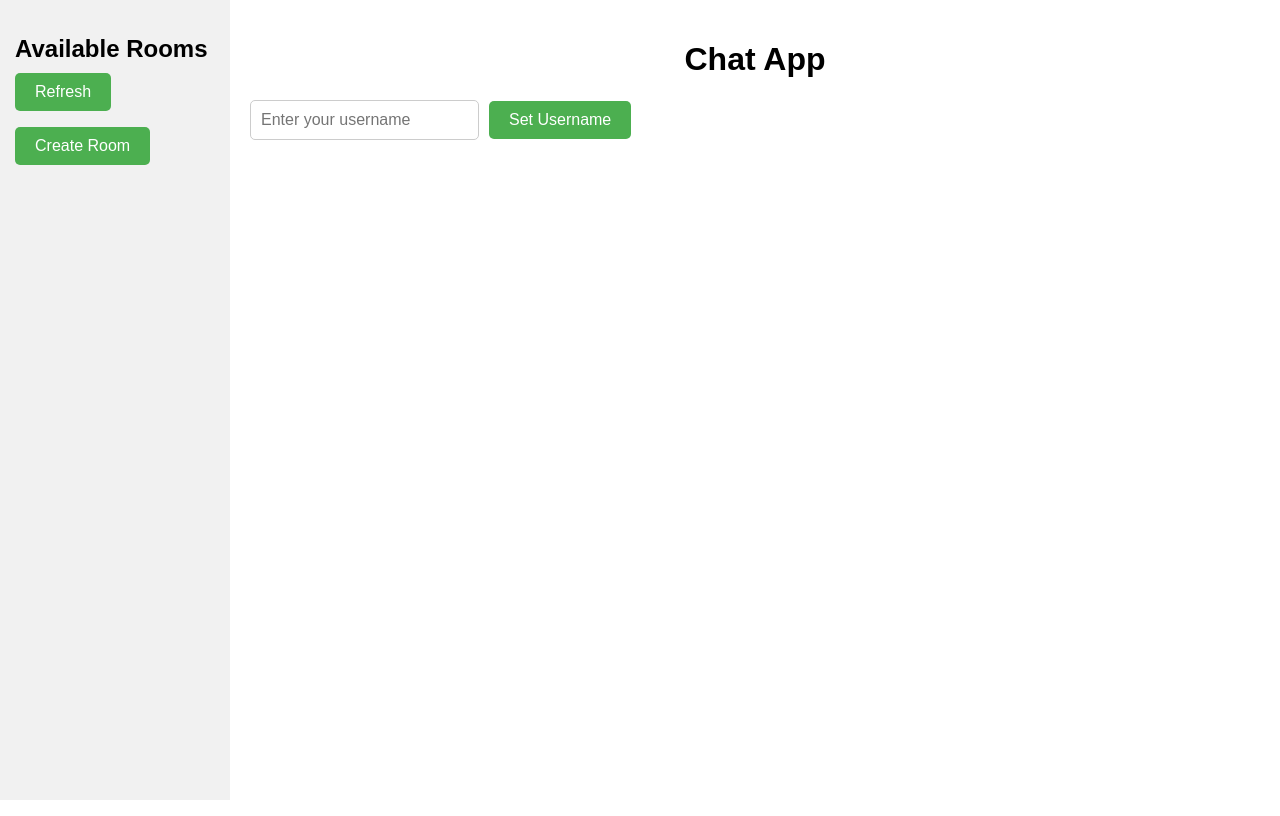
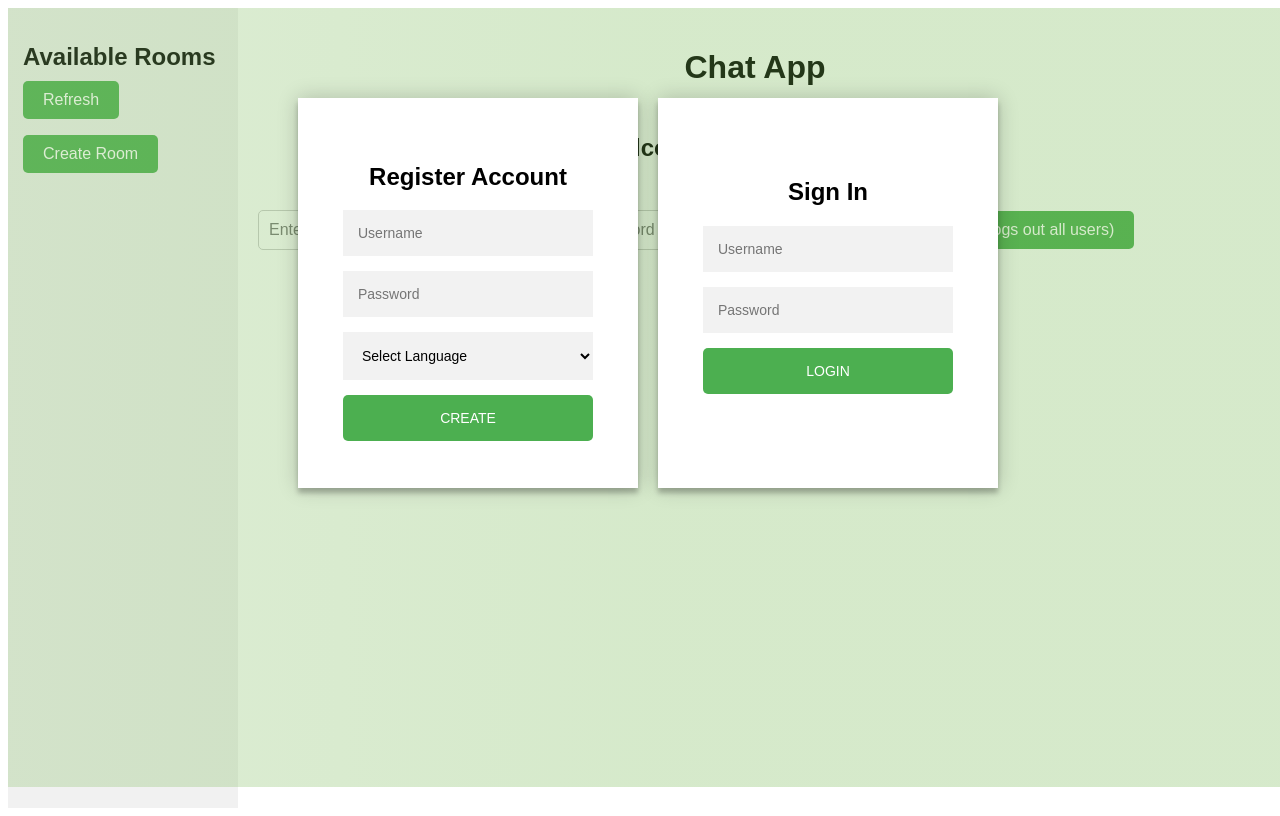
Before and after one commit to ryanayoubi/SE2Project, a plain HTML site: page index.html in a window 1280 px wide. Drawn offline with Linux system fonts and the light colour scheme.

Commit message:
Login and Register form on main chat website
Reupload of the single page login using localstorage to save data.
The code has not been checked for bugs when incorrect usernames and passwords are entered

```diff
--- a/index.html
+++ b/index.html
@@ -1,11 +1,40 @@
 <!DOCTYPE html>
 <html lang="en">
   <head>
-  <meta charset="UTF-8">
+    <meta charset="UTF-8" />
     <title>Chat App</title>
-  <link rel="stylesheet" href="styles.css">
+    <link rel="stylesheet" href="styles.css" />
+    <link rel="stylesheet" href="loginPage.css" />
+
   </head>
   <body>
+    <div class="login-page">
+      <div class="form">
+        <form class="register-form">
+          <h2>Register Account</h2>
+          <input type="text" id="usernameRegister" placeholder="Username" />
+          <input type="password" id="passwordRegister" placeholder="Password" />
+          <select id="languageRegister">
+            <option value="" disabled selected hidden>Select Language</option>
+            <option value="option1">Option 1</option>
+            <option value="option2">Option 2</option>
+            <option value="option3">Option 3</option>
+            <option value="option4">Option 4</option>
+          </select>
+          <button id="pageRegister" >create</button>
+        </form>
+      </div>
+      <div class="form">
+        <form class="login-form">
+          <h2>Sign In</h2>
+          <input type="text" id="usernameLogin" placeholder="Username" />
+          <input type="password" id="passwordLogin" placeholder="Password" />
+
+          <button id="pageLogin" >login</button>
+        </form>
+      </div>
+    </div>
+    <div class="chat-website">
       <div class="sidebar">
         <h2>Available Rooms</h2>
         <button onclick="getRooms()">Refresh</button>
@@ -17,14 +46,29 @@
       <div class="content">
         <div class="header">
           <h1>Chat App</h1>
+          <h2>
+            <p style="display: inline-block">Welcome, to the chatroom &nbsp;<p style="display: inline-block" id="currentUser"></p></p>
+          </h2>
         </div>
         <div class="room-info">
           <h2 id="roomTitle"></h2>
           <ul id="onlineUsers"></ul>
         </div>
+
         <div class="user-input">
-      <input type="text" id="usernameInput" placeholder="Enter your username">
-      <button onclick="setUsername()">Set Username</button>
+          <input
+            type="text"
+            id="usernameInput"
+            placeholder="Enter your username"
+          />
+          <input
+          type="text"
+          id="passwordInput"
+          placeholder="Enter your password"
+        />
+          <button onclick="setUsername()">Change Username</button>
+          <button onclick="userLogout()">Logout (logs out all users)</button>
+        </div>
       </div>
     </div>
     <script src="script.js"></script>
--- /dev/null
+++ b/loginPage.css
@@ -0,0 +1,90 @@
+@import url(https://fonts.googleapis.com/css?family=Roboto:300);
+
+.login-page {
+  width: 100%;
+  height: 75%;
+  padding: 7% 0 7% 0%;
+  z-index: 5;
+  display: flex;
+  justify-content: center;
+  position: absolute;
+  background: #76b852; /* fallback for old browsers */
+  background: rgb(141,194,111);
+  background: linear-gradient(90deg, rgba(141,194,111,0.3) 0%, rgba(118,184,82,0.3) 50%);
+  font-family: Arial, sans-serif;
+
+
+}
+.form {
+  position: relative;
+  background: #FFFFFF;
+
+  max-width: 250px;
+  max-height: 300px;
+  margin: 0 10px;
+  flex: 1;
+
+  padding: 45px;
+  text-align: center;
+  box-shadow: 0 0 20px 0 rgba(0, 0, 0, 0.2), 0 5px 5px 0 rgba(0, 0, 0, 0.24);
+  display: inline-block;
+}
+
+.login-form {
+  margin-top: 35px;
+}
+
+select {
+  font-family: Arial, sans-serif;
+  outline: 0;
+  background: #f2f2f2;
+  width: 100%;
+  border: 0;
+  margin: 0 0 15px;
+  padding: 15px;
+  box-sizing: border-box;
+  font-size: 14px;
+}
+
+.form input {
+  font-family: Arial, sans-serif;
+  outline: 0;
+  background: #f2f2f2;
+  width: 100%;
+  border: 0;
+  margin: 0 0 15px;
+  padding: 15px;
+  box-sizing: border-box;
+  font-size: 14px;
+}
+.form button {
+  font-family: Arial, sans-serif;
+  text-transform: uppercase;
+  outline: 0;
+  background: #4CAF50;
+  width: 100%;
+  border: 0;
+  padding: 15px;
+  color: #FFFFFF;
+  font-size: 14px;
+  -webkit-transition: all 0.3 ease;
+  transition: all 0.3 ease;
+  cursor: pointer;
+}
+.form button:hover,.form button:active,.form button:focus {
+  background: #43A047;
+}
+.form .message {
+  margin: 15px 0 0;
+  color: #b3b3b3;
+  font-size: 12px;
+}
+.form .message a {
+  color: #4CAF50;
+  text-decoration: none;
+}
+
+
+.dataButton {
+  display: none;
+}
--- a/script.js
+++ b/script.js
@@ -1,4 +1,5 @@
 const socket = new WebSocket('ws://localhost:3000');
+
 
 // Send a request for available rooms when the page loads
 socket.onopen = () => {
@@ -30,17 +31,159 @@ socket.onmessage = (event) => {
   }
 };
 
+
+
+//login-page functions start
+
+function loginOp(event) {
+  event.preventDefault(); // Prevents the default behavior
+  const usernameInput = document.getElementById('usernameLogin');
+  const username = usernameInput.value;
+  const passwordInput = document.getElementById('passwordLogin');
+  const password = passwordInput.value;
+
+
+
+  checkLogin(username, password);
+  removeLoginPage();
+  usernameInput.value = '';
+  passwordInput.value = '';
+}
+
+function registerOp(event) {
+  event.preventDefault(); // Prevents the default behavior
+  //function to add data fo localstorage
+
+  //get user, pass, and language
+  const usernameInput = document.getElementById('usernameRegister');
+  const username = usernameInput.value;
+  const passwordInput = document.getElementById('passwordRegister');
+  const password = passwordInput.value;
+  //no languages for now
+  const languageInput = document.getElementById('languageRegister');
+  const language = languageInput.value; // is a string
+
+  const userObject = { username, password, language };
+  // Convert the object to a JSON string
+  const objectString = JSON.stringify(userObject);
+  // Store the JSON string in localStorage with a specific key
+  localStorage.setItem(username, objectString);
+
+
+  checkLogin(username, password);
+  removeLoginPage();
+  usernameInput.value = '';
+  passwordInput.value = '';
+}
+
+function removeLoginPage() {
+  var loginPage = document.getElementsByClassName('login-page')[0];
+  loginPage.style.display = "none";
+}
+
+
+function checkLogin(username, password) {
+  // Check if the data exists in localStorage
+  const storedObjectString = localStorage.getItem(username);
+
+  if (storedObjectString) {
+    try {
+      // Convert the JSON string back to an object
+      const storedObject = JSON.parse(storedObjectString);
+
+      // Accessing properties of the retrieved object
+      const userUsername = storedObject.username;
+      const userPassword = storedObject.password;
+      const userLanguage = storedObject.language;
+
+      const welcomeName = document.getElementById('currentUser');
+
+      if (userPassword == password) {
+        welcomeName.innerHTML = userUsername;
+        if (username) {
+          const data = {
+            username: userUsername
+          };
+          socket.send(JSON.stringify(data));
+        }
+      }else {
+        alert("Incorrect Password! Plase try again");
+      }
+
+    } catch (error) {
+      console.error('Error parsing JSON string:', error);
+    }
+  } else {
+    console.log('No data found in localStorage for the given key.');
+    alert("No account with the same Username was found!");
+  }
+
+}
+
+//when the buttons are clicked
+document.getElementById('pageRegister').addEventListener('click', registerOp);
+document.getElementById('pageLogin').addEventListener('click', loginOp);
+
+//login-page functions end
+
+
+
 function setUsername() {
+
   const usernameInput = document.getElementById('usernameInput');
   const username = usernameInput.value;
+
+  const passwordInput = document.getElementById('passwordInput');
+  const password = passwordInput.value;
+
+  const welcomeName = document.getElementById('currentUser');
+  const currentName = welcomeName.innerText;
+
+  //check for account
+  let userInfo = localStorage.getItem(currentName);
+
+  const storedObject = JSON.parse(userInfo);
+
+  // Accessing properties of the retrieved object
+  const userUsername = storedObject.username;
+  const userPassword = storedObject.password;
+  const userLanguage = storedObject.language;
+
+  if(userPassword != password) {
+    alert("Incorrect password! Please try again.");
+    return userInfo;
+  }
+
+  const userObject = { username, password, language:userLanguage };
+  // Convert the object to a JSON string
+  const objectString = JSON.stringify(userObject);
+  // Store the JSON string in localStorage with a specific key
+  localStorage.setItem(username, objectString);
+  localStorage.removeItem(userUsername);
+
   if (username) {
     const data = {
       username: username
     };
     socket.send(JSON.stringify(data));
     usernameInput.value = '';
+    passwordInput.value = '';
   }
+
+  // added to have the screen welcome the user
+  welcomeName.innerHTML = username;
 }
+
+
+
+// does not do what it is supposed to do
+// deletes all in localStorage so it logs everyone out
+// useful for clearing localStorage
+function userLogout() {
+  //localStorage.removeItem("username");
+  localStorage.clear();
+}
+
 
 function getRooms(){
   socket.send(JSON.stringify({ request: 'getRooms' }));
--- a/styles.css
+++ b/styles.css
@@ -1,4 +1,6 @@
-body {
+
+
+.chat-website{
   font-family: Arial, sans-serif;
   display: flex;
   margin: 0;
@@ -52,6 +54,14 @@ body {
   border-radius: 5px;
 }
 
+#passwordInput {
+  padding: 10px;
+  margin-right: 10px;
+  font-size: 16px;
+  border: 1px solid #ccc;
+  border-radius: 5px;
+}
+
 button {
   padding: 10px 20px;
   font-size: 16px;
```
Lines whose indentation alone changed are shown as unchanged.
